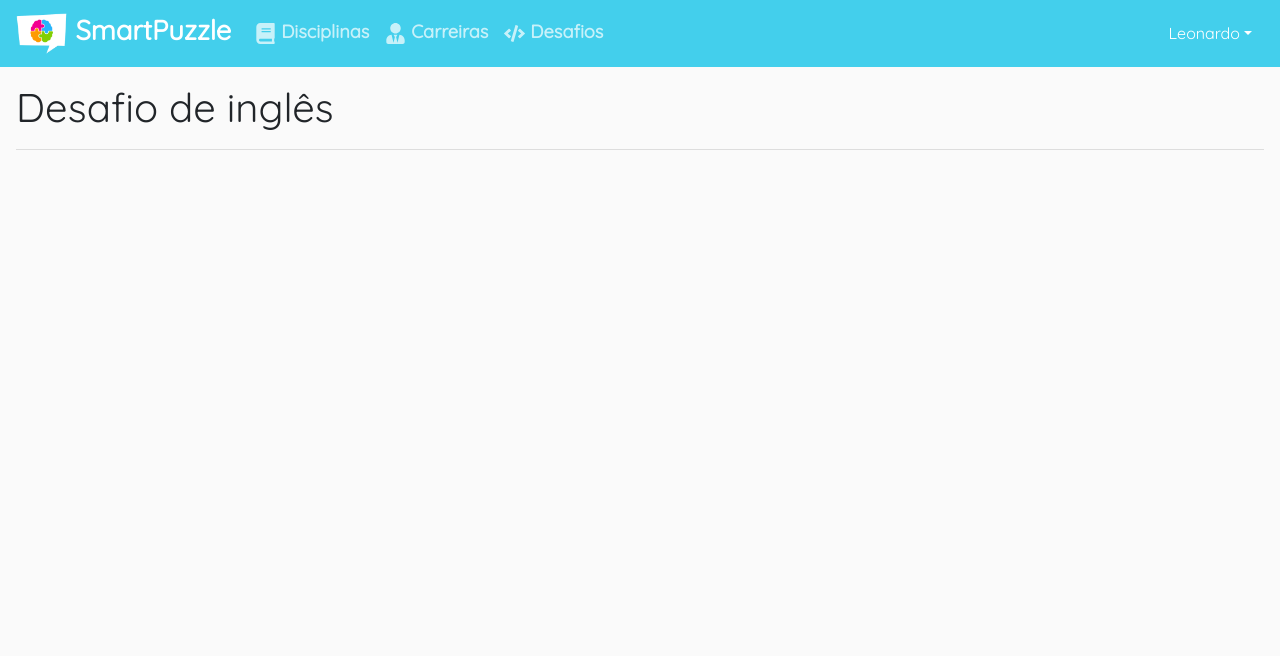
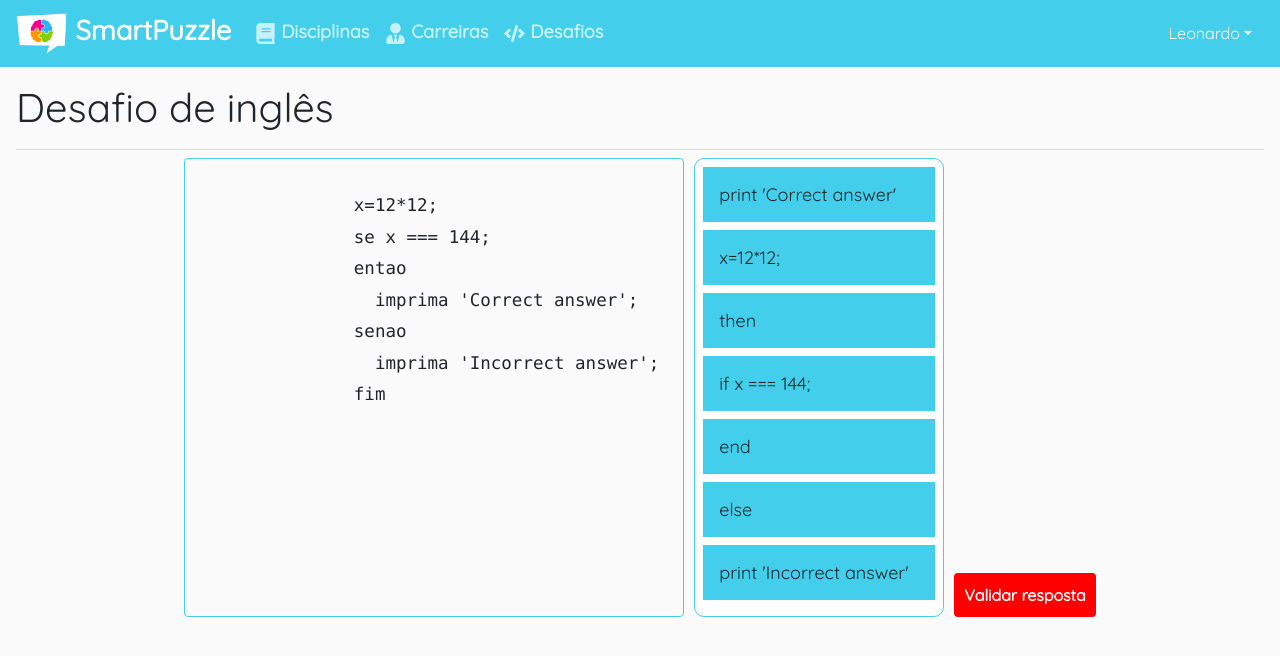
Before and after one commit to omurilo/hackathon-rocketseat, a React (Create React App) app: page /desafio/2 in a window 1280 px wide. Shown: the top 656 px of the page. Built offline with nearby package versions, Linux system fonts and the light colour scheme; the HTML template or start-up script is replaced by a standard one.

Commit message:
Add code and draggable component

```diff
--- a/package.json
+++ b/package.json
@@ -14,10 +14,10 @@
     "json-server": "^0.15.1",
     "konva": "^4.0.18",
     "leaflet": "^1.5.1",
-    "polished": "^3.4.1",
+    "polished": "^3.4.2",
     "prop-types": "^15.7.2",
     "react": "^16.8.6",
-    "react-beautiful-dnd": "^11.0.4",
+    "react-beautiful-dnd": "^12.1.1",
     "react-chartjs-2": "^2.7.6",
     "react-content-loader": "^4.2.1",
     "react-dom": "^16.8.6",
--- a/src/pages/EnglishChallenge/index.js
+++ b/src/pages/EnglishChallenge/index.js
@@ -1,6 +1,133 @@
-import React from 'react';
+import React, { useState } from 'react';
+import { DragDropContext, Droppable, Draggable } from 'react-beautiful-dnd';
 import Page from '~/components/Page';
+import { Button, Code, FlexContainer } from './styles';
 
 export default function EnglishChallenge() {
-  return <Page title="Desafio de inglês" />;
+  const items = [
+    { id: '3', value: `print 'Correct answer'` },
+    { id: '0', value: 'x=12*12;' },
+    { id: '2', value: 'then' },
+    { id: '1', value: 'if x === 144;' },
+    { id: '6', value: 'end' },
+    { id: '4', value: `else` },
+    { id: '5', value: `print 'Incorrect answer'` },
+  ];
+  const [words, setWords] = useState(items);
+
+  // a little function to help us with reordering the result
+  const reorder = (list, startIndex, endIndex) => {
+    const result = Array.from(list);
+    const [removed] = result.splice(startIndex, 1);
+    result.splice(endIndex, 0, removed);
+
+    return result;
+  };
+
+  const grid = 8;
+
+  function getItemStyle(isDragging, draggableStyle) {
+    return {
+      // some basic styles to make the items look a bit nicer
+      userSelect: 'none',
+      padding: grid * 2,
+      margin: `0 0 ${grid}px 0`,
+
+      // change background colour if dragging
+      background: isDragging ? 'lightgreen' : '#43cfec',
+
+      // styles we need to apply on draggables
+      ...draggableStyle,
+    };
+  }
+
+  function getListStyle(isDraggingOver) {
+    return {
+      background: isDraggingOver ? '#fff' : '#fff',
+      padding: grid,
+      width: 250,
+      border: '1px solid #43cfec',
+      borderRadius: '10px',
+    };
+  }
+
+  function onDragEnd(result) {
+    // dropped outside the list
+    if (!result.destination) {
+      return;
+    }
+
+    const newWords = reorder(
+      words,
+      result.source.index,
+      result.destination.index
+    );
+
+    setWords(newWords);
+  }
+
+  function isCorrect() {
+    let res = 'Correta';
+    for (let i = 0; i < words.length; i += 1) {
+      if (words[i].id !== i.toString()) {
+        res = 'False';
+      }
+    }
+    alert(res);
+  }
+
+  return (
+    <Page title="Desafio de inglês">
+      <FlexContainer>
+        <Code>
+          <pre>
+            <code>
+              {`
+                x=12*12;
+                se x === 144;
+                entao
+                  imprima 'Correct answer';
+                senao
+                  imprima 'Incorrect answer';
+                fim
+              `}
+            </code>
+          </pre>
+        </Code>
+        <DragDropContext onDragEnd={onDragEnd}>
+          <Droppable droppableId="droppable">
+            {(provided, snapshot) => (
+              <div
+                {...provided.droppableProps}
+                ref={provided.innerRef}
+                style={getListStyle(snapshot.isDraggingOver)}
+              >
+                {words.map((word, index) => (
+                  <Draggable key={word.id} draggableId={word.id} index={index}>
+                    {(innerProvided, innerSnapshot) => (
+                      <div
+                        ref={innerProvided.innerRef}
+                        {...innerProvided.draggableProps}
+                        {...innerProvided.dragHandleProps}
+                        style={getItemStyle(
+                          innerSnapshot.isDragging,
+                          innerProvided.draggableProps.style
+                        )}
+                      >
+                        {word.value}
+                      </div>
+                    )}
+                  </Draggable>
+                ))}
+                {provided.placeholder}
+              </div>
+            )}
+          </Droppable>
+        </DragDropContext>
+        <Button onClick={isCorrect} type="button">
+          Validar resposta
+        </Button>
+      </FlexContainer>
+    </Page>
+  );
 }
--- /dev/null
+++ b/src/pages/EnglishChallenge/styles.js
@@ -0,0 +1,41 @@
+import styled from 'styled-components';
+import { darken } from 'polished';
+
+export const Button = styled.button`
+  margin-left: 10px;
+  align-self: flex-end;
+  padding: 5px 10px;
+  background: #f00;
+  color: #fff;
+  border: 0;
+  border-radius: 4px;
+  font-size: 16px;
+  height: 44px;
+  text-align: center;
+  font-weight: bold;
+  transition: background 0.2s;
+
+  &:hover {
+    background: ${darken(0.03, '#f00')};
+  }
+`;
+
+export const Code = styled.div`
+  border: 1px solid #43cfec;
+  border-radius: 4px;
+  width: 500px;
+  line-height: 1.8;
+  margin-right: 10px;
+  font-size: 20px;
+
+  code {
+    text-align: left;
+  }
+`;
+
+export const FlexContainer = styled.div`
+  display: flex;
+  flex-direction: row;
+  font-size: 18px;
+  justify-content: center;
+`;
```
Also changed, not shown: 1 other file (tests, documents, lock files or other folders).
